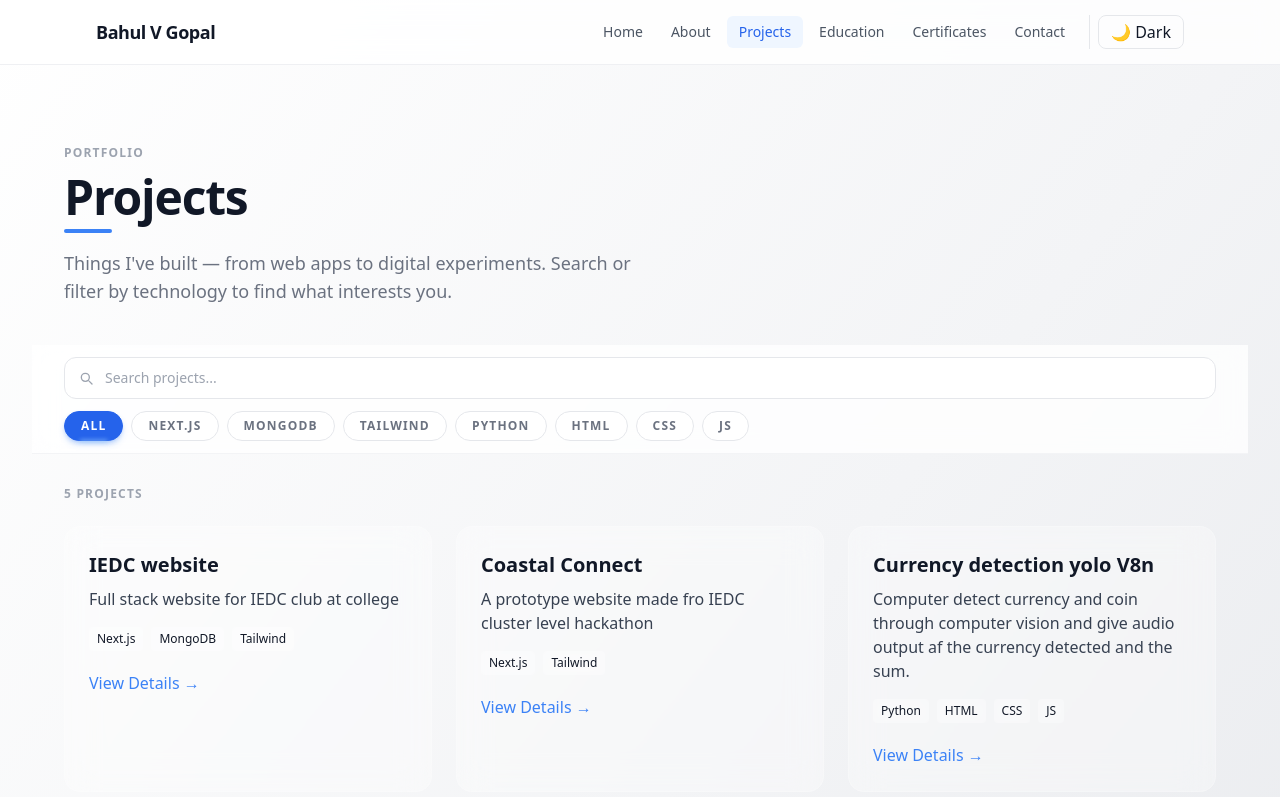
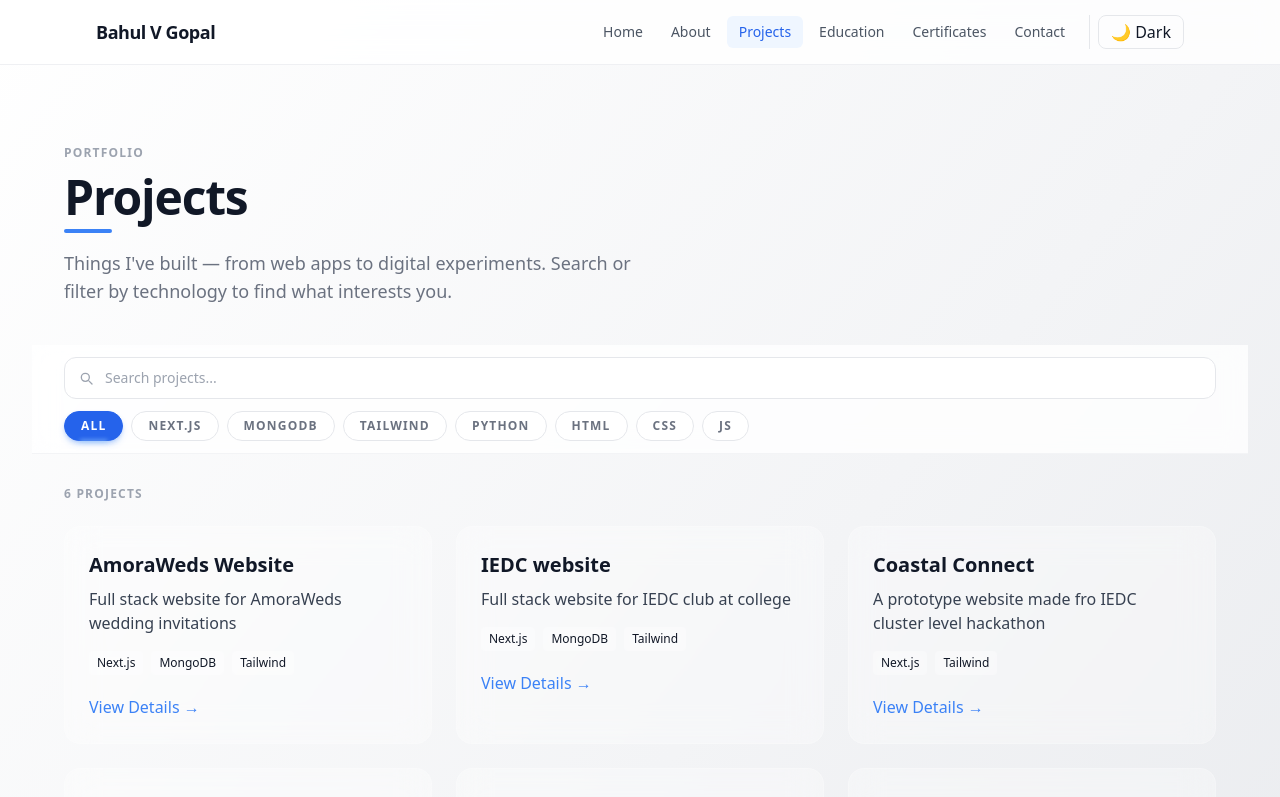
Before and after one commit to Bahulvgopal/portfolio, a Next.js app: page /projects in a window 1280 px wide. Shown: the top 797 px of the page. Built offline with nearby package versions, Linux system fonts and the light colour scheme.

Commit message:
Add AmoraWeds project details to projects list
Added a new project entry for AmoraWeds with details including title, description, images, links, tech stack, features, problems, solutions, learnings, and screenshots.

```diff
--- a/data/projects.ts
+++ b/data/projects.ts
@@ -1,4 +1,39 @@
 export const projects = [
+
+  {
+    title: "AmoraWeds Website",
+    slug: "amora",
+    description: "Full stack website for AmoraWeds wedding invitations",
+
+    image: "/images/projects/aw1.png",
+
+    github: "https://amora-weds-h2l57315k-bahul-v-gopals-projects.vercel.app/",
+    live: "https://amora-weds-h2l57315k-bahul-v-gopals-projects.vercel.app/",
+
+    tech: ["Next.js", "MongoDB", "Tailwind"],
+
+    features: [
+      "Ordering through whatsapp",
+      "Review section",
+      "Previous works section",
+    ],
+
+    problem:
+      "Difficult to explain every features to clients fro works.",
+
+    solution:
+      "Built a centralized platform to manage ordering,features we provide etc.",
+
+    learnings:
+      "Improved understanding of full-stack architecture and API design.",
+
+    screenshots: [
+      "/images/projects/aw2.png",
+      "/images/projects/aw3.png",
+      "/images/projects/aw4.png",
+    ],
+  },
+
   {
     title: "IEDC website",
     slug: "iedc",
```
